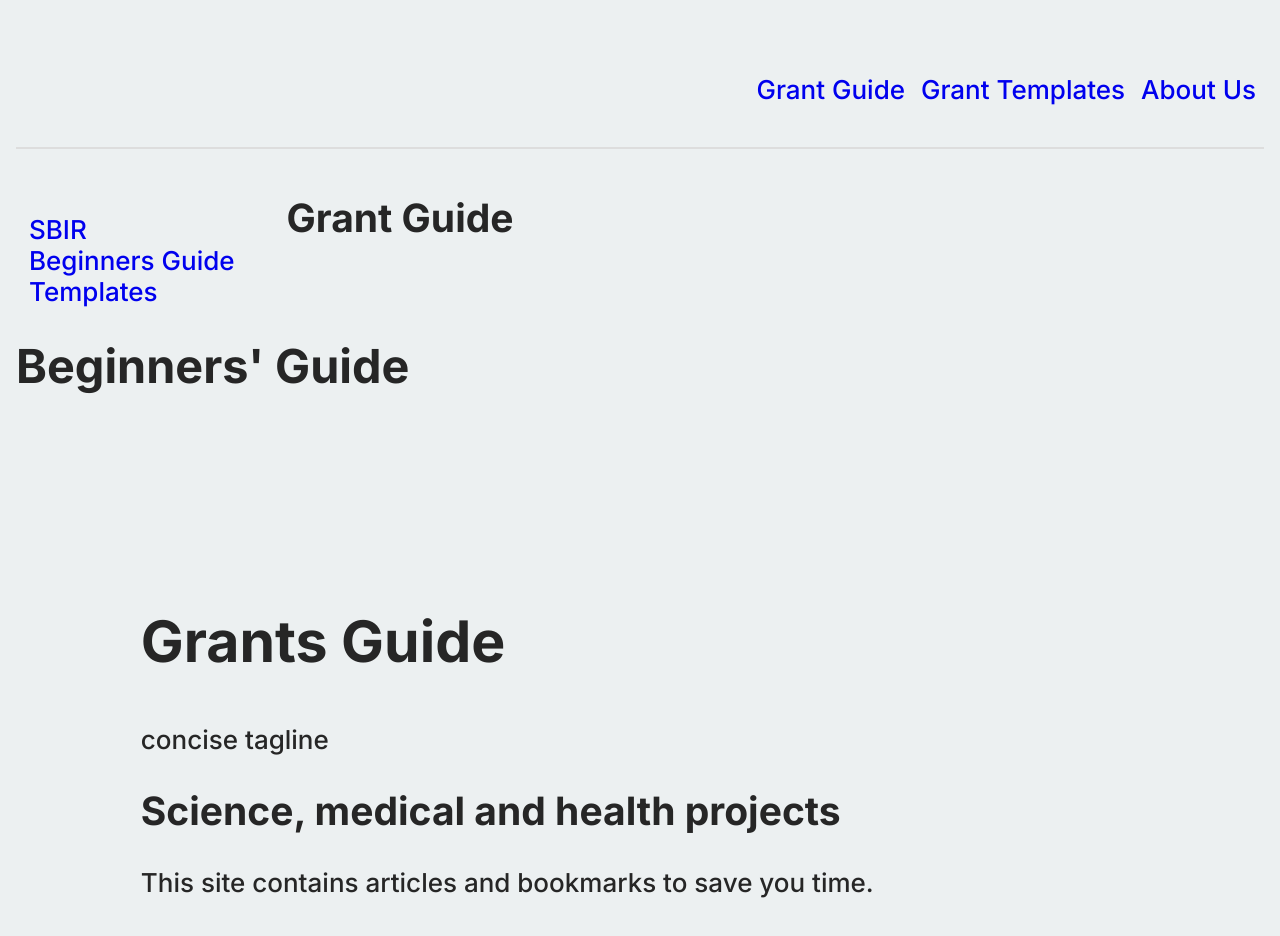
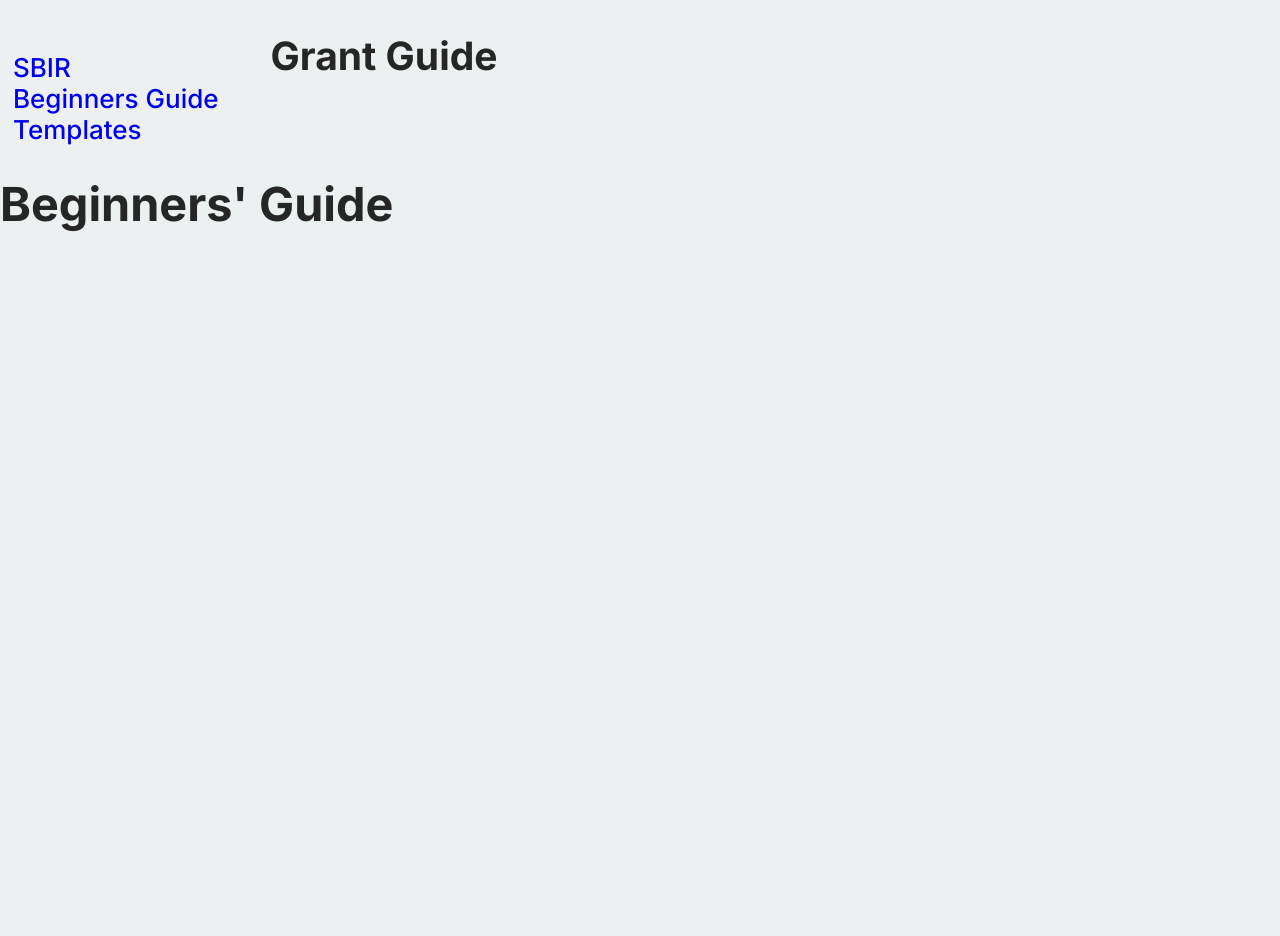
Before and after one commit to cml815/fuel-redo, a React app: page /guide/beginners in a window 1280 px wide. Shown: the top 936 px of the page. After the commit the page ends 800 px from the top, so only its background shows below. Built offline with nearby package versions, Linux system fonts and the light colour scheme.

Commit message:
separate App and Guide routes

```diff
--- a/src/index.js
+++ b/src/index.js
@@ -15,13 +15,12 @@ root.render(
   <React.StrictMode>
     <Router>
       <Routes>
-        <Route path="/" element={<App />}>
+        <Route path="/" element={<App />} />
           <Route path="/guide" element={ <Guide />}>
             <Route path="/guide/beginners" element={ <Beginners />} />
             <Route path="/guide/sbir" element={ <Sbir />} />
             {/* <Route exact path="/post/:id" render={props => <Post {...props} />} /> */}
           </Route>
-        </Route>
         <Route path="/about" element={ <About />} />
         <Route path="/templates" element= { <Templates />} />
       </Routes>
--- a/src/routes/guide.jsx
+++ b/src/routes/guide.jsx
@@ -9,8 +9,8 @@ export default function Guide() {
     <>
       <div className="flex">
         <nav className="sidebar">
-          <Link to="/sbir">SBIR</Link> {" "}
-          <Link to="/beginners">Beginners Guide</Link> {" "}
+          <Link to="/guide/sbir">SBIR</Link> {" "}
+          <Link to="/guide/beginners">Beginners Guide</Link> {" "}
           <Link to="/templates">Templates</Link>{" "}
         </nav>
         <h2>Grant Guide</h2>
```
